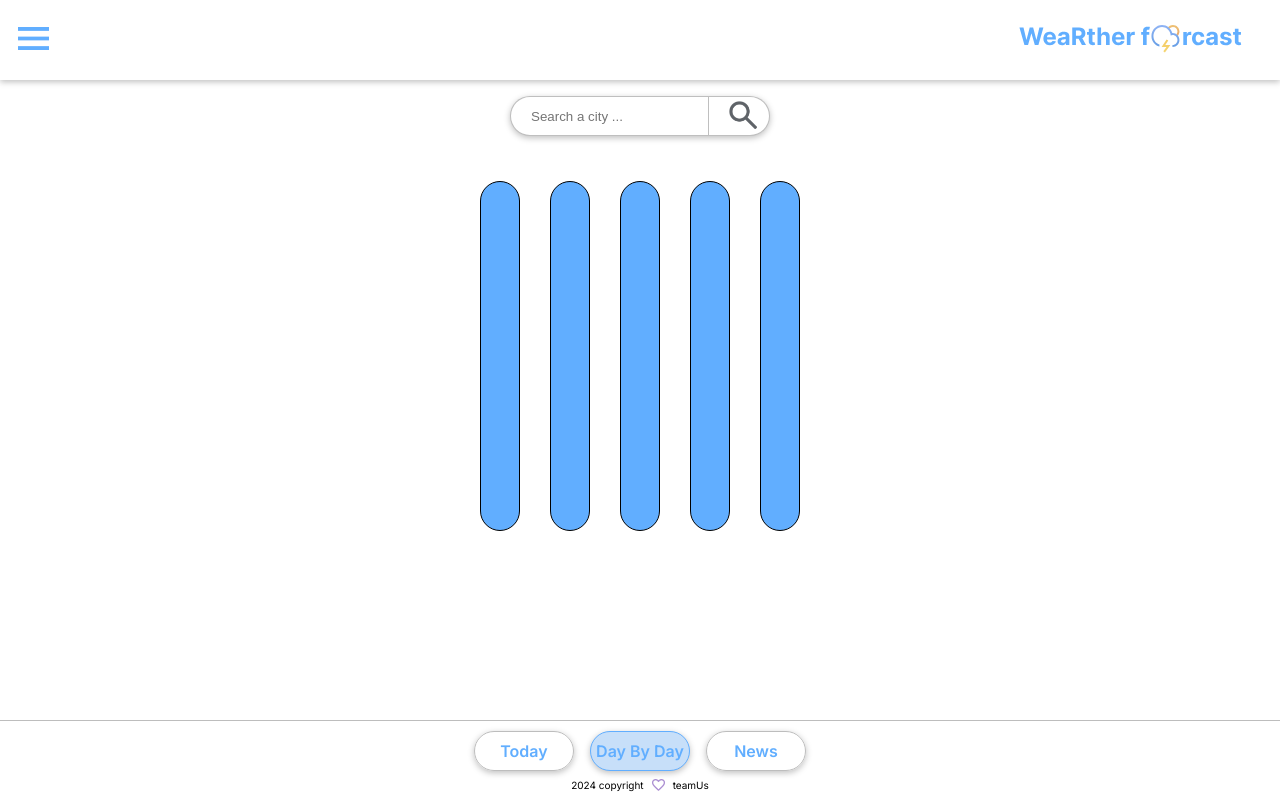
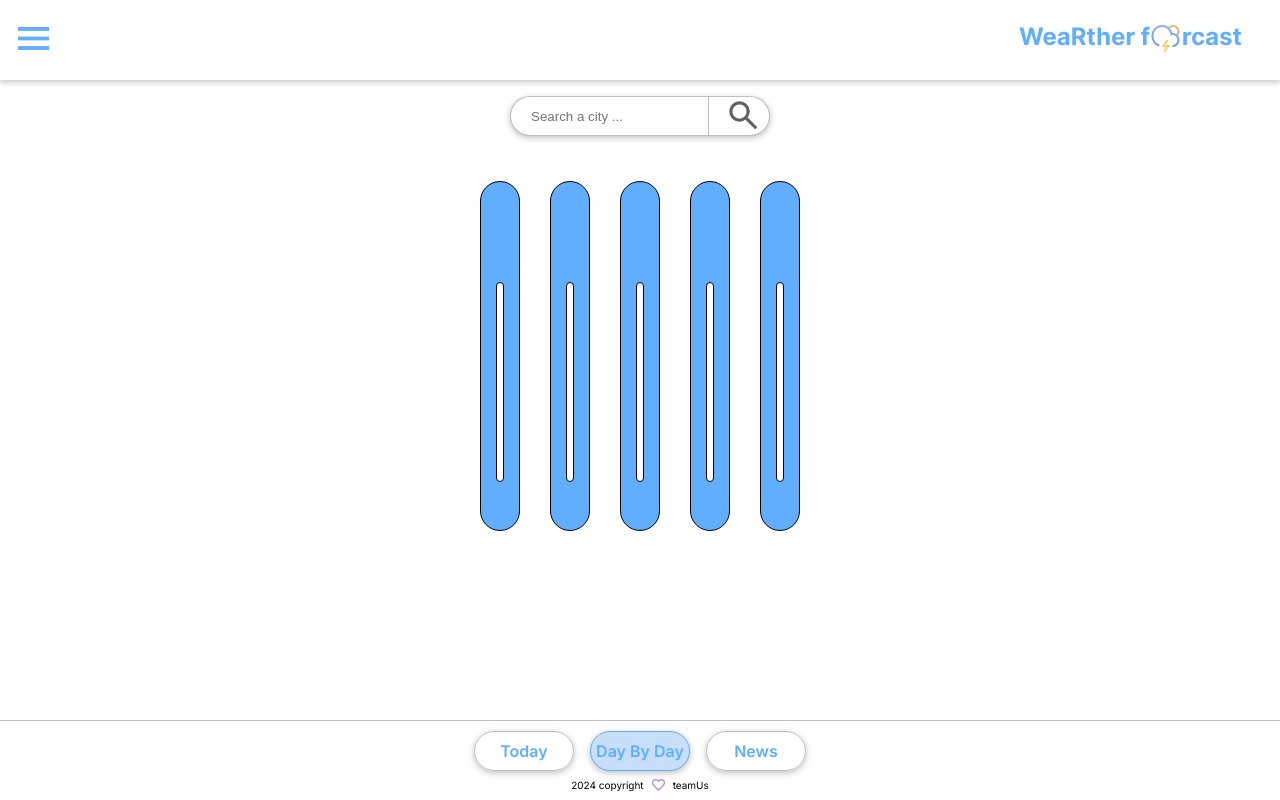
Before and after one commit to WildCodeSchool-2024-09/JS-Nantes-P2-WeartherForcast, a React (Vite) app in the folder client/: page /dayByDay in a window 1280 px wide. Built offline with nearby package versions, Linux system fonts and the light colour scheme; no server answers.

Commit message:
ajout d'une ligne blanche qui évolue en fonction de la meteo dans les blocs de meteo bleu

```diff
--- a/client/src/pages/DayByDay.tsx
+++ b/client/src/pages/DayByDay.tsx
@@ -2,11 +2,22 @@ import "/src/style/DayByDay.css";
 function DayByday() {
   return (
     <section className="day">
-      <div className="rectangle" />
-      <div className="rectangle" />
-      <div className="rectangle" />
-      <div className="rectangle" />
-      <div className="rectangle" />
+      <div className="rectangle">
+        <div className="small-rectangle" />
+      </div>
+      <div className="rectangle">
+        <div className="small-rectangle" />
+      </div>
+
+      <div className="rectangle">
+        <div className="small-rectangle" />
+      </div>
+      <div className="rectangle">
+        <div className="small-rectangle" />
+      </div>
+      <div className="rectangle">
+        <div className="small-rectangle" />
+      </div>
     </section>
   );
 }
--- a/client/src/style/DayByDay.css
+++ b/client/src/style/DayByDay.css
@@ -14,3 +14,15 @@
   display: flex;
   margin-top: 30px;
 }
+.small-rectangle {
+  border: 1px solid #000000;
+  height: 200px;
+  width: 15px;
+  background-color: white;
+  display: flex;
+  gap: 2px;
+  border-radius: 20px;
+  flex-direction: row;
+  margin: 15px;
+  margin-top: 100px;
+}
```
